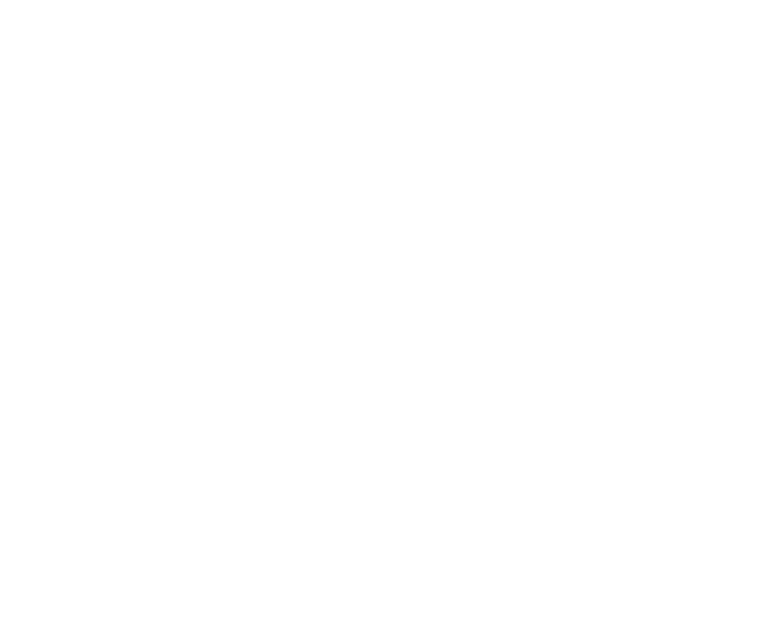
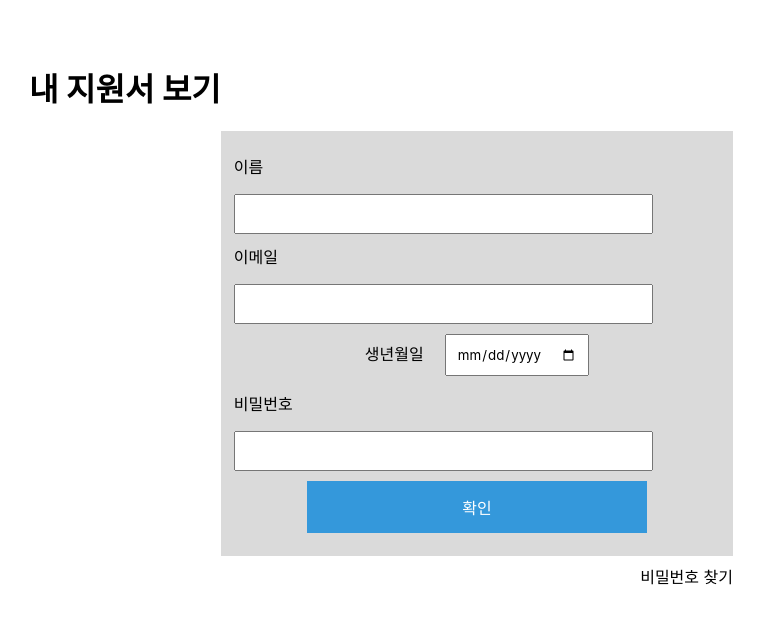
Before and after one commit to woowacourse/service-apply, a Vue app in the folder frontend/: page /login in a window 1280 px wide. Shown: the top 624 px of the page, without its empty margins (163-927 px from the left). Built offline with nearby package versions, Linux system fonts and the light colour scheme.

Commit message:
feat(apply): add form in LoginPage

```diff
--- a/frontend/src/router/index.js
+++ b/frontend/src/router/index.js
@@ -2,6 +2,7 @@
 import VueRouter from "vue-router"
 import Regist from "@/views/Regist"
 import RecruitmentRegister from "@/views/RecruitmentRegister"
+import LoginPage from "@/views/LoginPage"
 
 Vue.use(VueRouter)
 
@@ -14,6 +15,11 @@
     path: "/application/regist",
     component: RecruitmentRegister,
   },
+  {
+    path: "/login",
+    name: "LoginPage",
+    component: LoginPage,
+  },
 ]
 
 const router = new VueRouter({
--- /dev/null
+++ b/frontend/src/views/LoginPage.vue
@@ -0,0 +1,103 @@
+<template>
+  <div class="loginPage">
+    <h1>내 지원서 보기</h1>
+    <div class="login-form-box">
+      <div class="login-form">
+        <div class="block">
+          <label for="name" class="form-label">이름</label>
+          <input type="text" id="name" size="40" v-model="user.name" />
+        </div>
+        <div class="block">
+          <label for="email" class="form-label">이메일</label>
+          <input type="email" id="email" size="40" v-model="user.email" />
+        </div>
+        <div class="block">
+          <label for="date" class="form-label">생년월일</label>
+          <input type="date" id="date" v-model="user.birthDay" />
+        </div>
+        <div class="block">
+          <label for="password" class="form-label">비밀번호</label>
+          <input type="password" id="password" size="40" v-model="user.password" />
+        </div>
+        <button class="button" @click="submit">확인</button>
+      </div>
+    </div>
+    <div class="password-button">
+      비밀번호 찾기
+    </div>
+  </div>
+</template>
+
+<script>
+export default {
+  name: "LoginPage",
+  components: {},
+  data() {
+    return {
+      user: {
+        name: "",
+        email: "",
+        birthDay: "",
+        password: "",
+      },
+    }
+  },
+  methods: {
+    submit() {
+    },
+  },
+}
+</script>
+
+<style scoped>
+.loginPage {
+  margin-top: 5%;
+  align-items: center;
+  margin-left: 15vw;
+  margin-right: 15vw;
+}
+.login-form-box {
+  background: #dadada;
+  position: relative;
+  margin-left: 15vw;
+  margin-right: 15vw;
+  padding-top: 10px;
+  padding-bottom: 10px;
+}
+.login-form {
+  display: flex;
+  flex-direction: column;
+  align-items: center;
+  padding: 1vw;
+}
+input {
+  padding: 10px;
+}
+.block {
+  margin-bottom: 10px;
+}
+.form-label {
+  display: inline-block;
+  width: 80px;
+  text-align: left;
+  margin-bottom: 2vh;
+}
+.button {
+  display: block;
+  width: 70%;
+  border: none;
+  background-color: rgb(52, 152, 219);
+  color: white;
+  padding: 14px 28px;
+  font-size: 16px;
+  text-align: center;
+  cursor: pointer;
+}
+.password-button {
+  position: relative;
+  margin-left: 15vw;
+  margin-right: 15vw;
+  margin-top: 1vh;
+  text-align: right;
+}
+</style>
```
